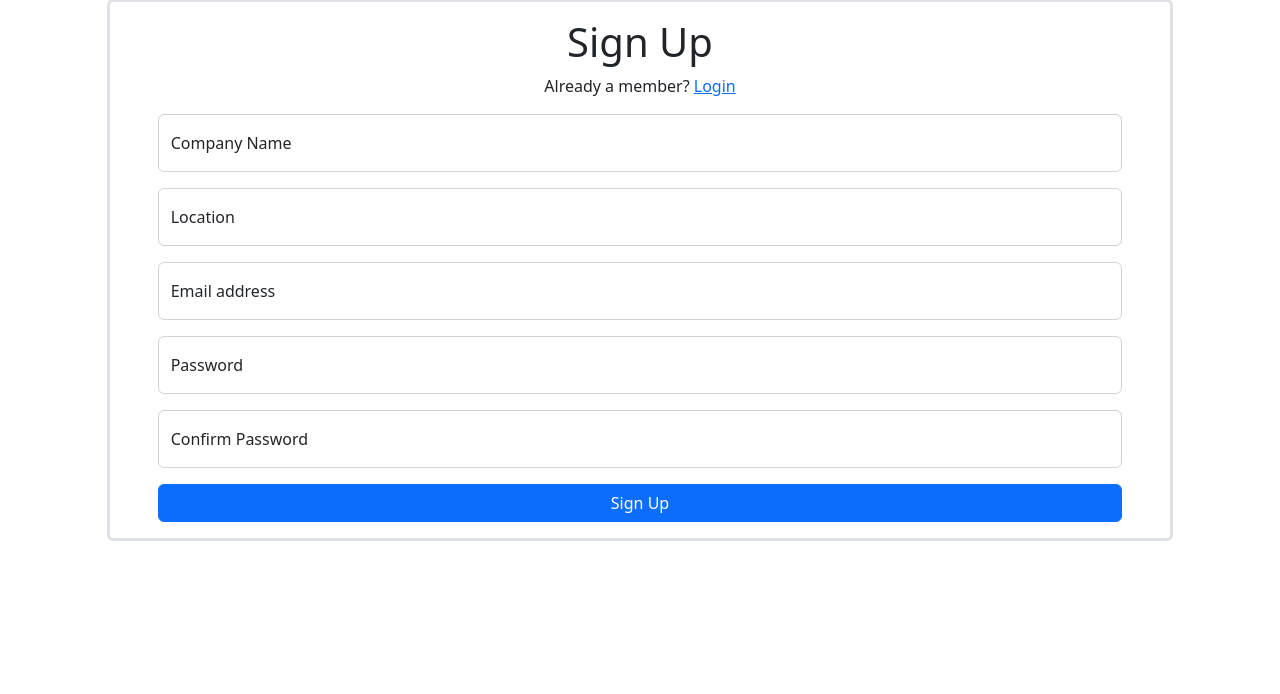
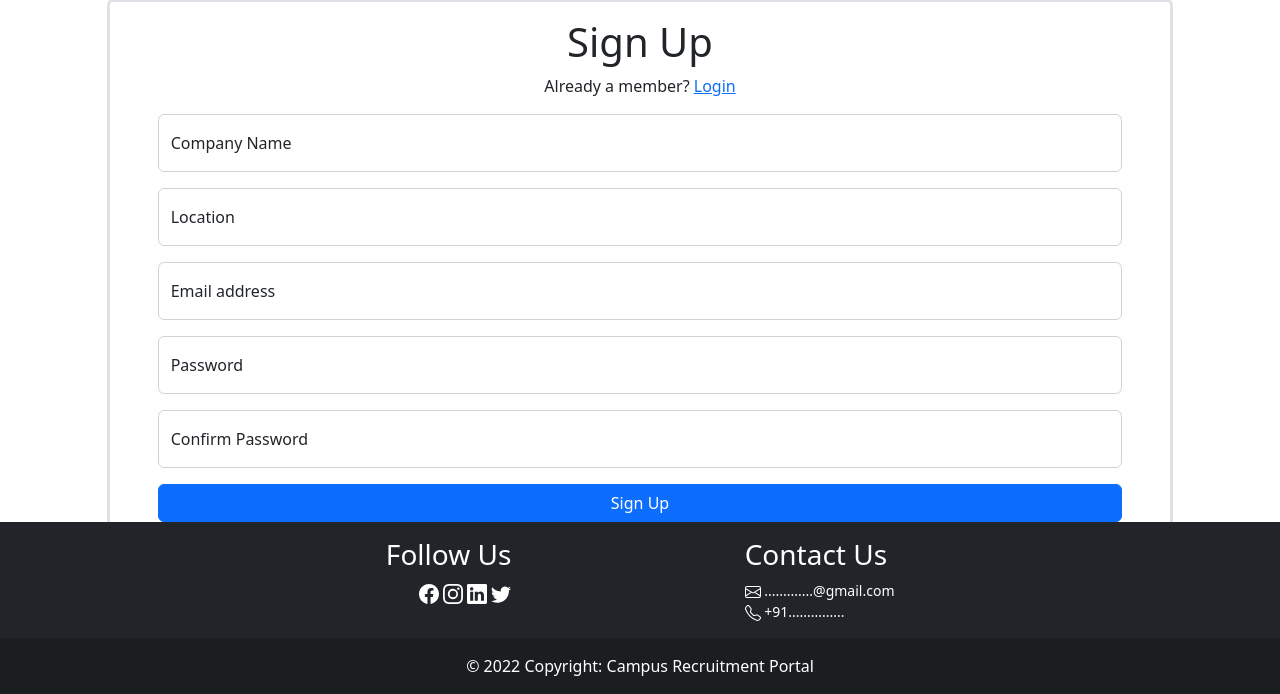
Before and after one commit to rrahul32/campus, a PHP site: page /company_signup.php in a window 1280 px wide. Shown: the part 106-800 px from the top of the page. Run offline with PHP 8.4, Linux system fonts and the light colour scheme.

Commit message:
footer design(not completed)

```diff
--- a/company_signup.php
+++ b/company_signup.php
@@ -1,9 +1,7 @@
 <?php
-include 'partials/_template.php';
+$pageTitle="Signup To Campus Recruitment Portal";
+include_once 'partials/_template.php';
 ?>
-<script>
-    document.getElementById('title').innerText = 'Company Sign Up';
-</script>
 <form action="" method="POST">
 <div class="container my-5 col-10 border border-3 rounded px-5 py-3">
     <div class="row">
@@ -38,6 +36,9 @@ include 'partials/_template.php';
 </div>
 </form>
 <?php
+include_once 'partials/_footer.php'
+?>
+<?php
 if ($_SERVER["REQUEST_METHOD"] == "POST") {
     include 'partials/config.php';
     $password = $_POST["password"];
--- a/index.php
+++ b/index.php
@@ -1,5 +1,6 @@
 <?php
-include 'partials/_template.php';
+$pageTitle="Welcome to Campus Recruitment Portal";
+include_once 'partials/_template.php';
 ?>
 <div class="container mt-5">
 <div class="row">
@@ -23,3 +24,4 @@ include 'partials/_template.php';
   </div>
 </div>
 </div>
+<?php include_once 'partials/_footer.php'?>
--- /dev/null
+++ b/partials/_footer.php
@@ -0,0 +1,45 @@
+<div class="row">
+<footer class=" fixed-bottom bg-dark text-center text-white">
+    <!-- Grid container -->
+    <div class="row pt-3">
+        <!-- Section: Text -->
+            <div class="row" >
+                         <div class="col-4 mx-auto text-end">
+                    <h3>
+                        Follow Us
+                    </h3>
+                    <div class="col">
+                       <img src="images/facebook.svg" alt="Facebook" height="20" width="20">
+                        <img src="images/instagram.svg" alt="Instagram" height="20" width="20">
+                        <img src="images/linkedin.svg" alt="Linked In" height="20" width="20">
+                        <img src="images/twitter.svg" alt="Twitter" height="20" width="20">
+                    </div>
+                </div>
+                <div class="col-4 mx-auto text-start">
+                    <h3>
+                        Contact Us
+                    </h3>
+                    <p class="small">
+                        <img src="images/envelope.svg" alt="Email: "> .............@gmail.com<br>
+                        <img src="images/telephone.svg" alt="Phone: "> +91...............<br>
+
+                    </p>
+                </div>
+            </div>
+        <!-- Section: Text -->
+    </div>
+    <!-- Grid container -->
+
+    <!-- Copyright -->
+    <div class="row p-3" style="background-color: rgba(0, 0, 0, 0.2)">
+    <div class="col-8 mx-auto">
+    © 2022 Copyright: Campus Recruitment Portal
+    </div>
+    </div>
+    </div>
+    <!-- Copyright -->
+
+</footer>
+</body>
+
+</html>
--- a/partials/_template.php
+++ b/partials/_template.php
@@ -4,17 +4,14 @@
 <head>
   <meta charset="utf-8">
   <meta name="viewport" content="width=device-width, initial-scale=1">
-  <title id='title'>Welcome to Campus Recruitment Portal</title>
+  <title id='title'><?php echo $pageTitle; ?></title>
   <link href="css/bootstrap.min.css" rel="stylesheet">
+  <script src="js/popper.js"></script>
+  <script src="js/bootstrap.min.js"></script>
 </head>
 
 <body>
-<?php include 'partials/_navbar.php';
-?>
-
-  <script src="js/popper.js"></script>
-  <script src="js/bootstrap.min.js"></script>
-
-</body>
-
-</html>
+  <header>
+    <?php include 'partials/_navbar.php';
+    ?>
+  </header>
--- a/student_signup.php
+++ b/student_signup.php
@@ -1,5 +1,6 @@
 <?php
-include 'partials/_template.php';
+$pageTitle="Signup To Campus Recruitment Portal";
+include_once 'partials/_template.php';
 ?>
 <script>
   document.getElementById('title').innerText = 'Student Sign Up';
@@ -40,6 +41,9 @@ include 'partials/_template.php';
 </div>
 </form>
 <?php
+include_once 'partials/_footer.php'
+?>
+<?php
 if ($_SERVER["REQUEST_METHOD"] == "POST") {
   include 'partials/config.php';
   $password = $_POST["password"];
```
Also changed, not shown: aboutus.php (+7 -1 lines), company_login.php (+7 -1 lines), student_login.php (+6 -1 lines), images/envelope.svg (added), images/facebook.svg (added), images/instagram.svg (added), images/linkedin.svg (added), images/telephone.svg (added), images/twitter.svg (added).
